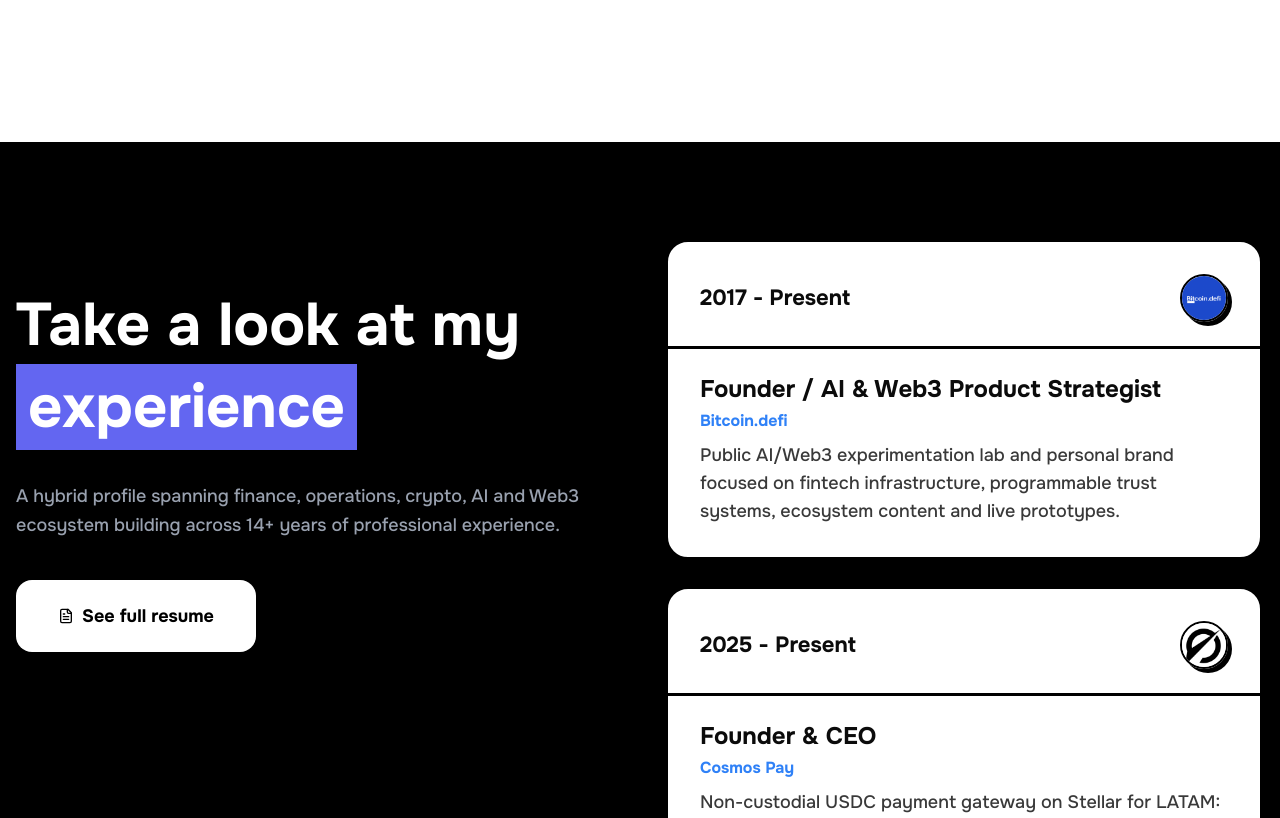
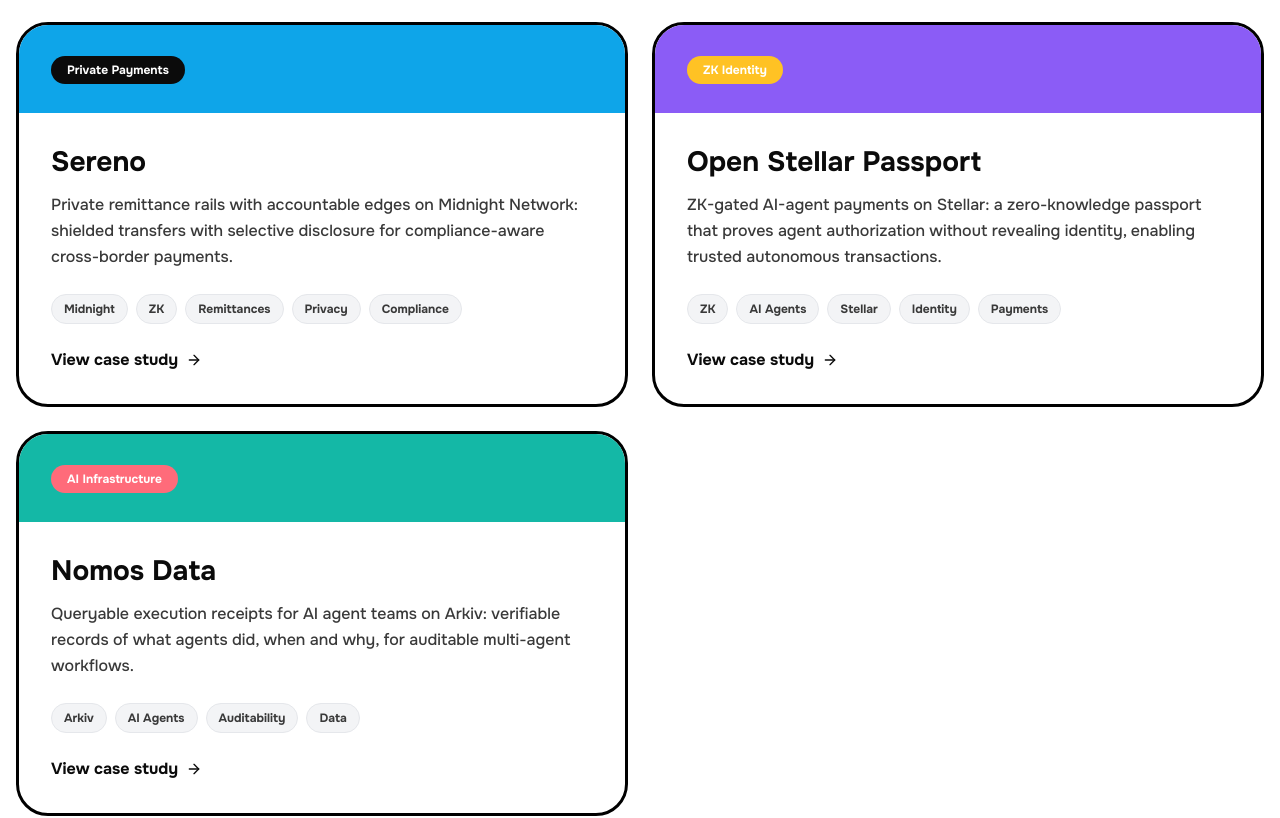
Before and after one commit to leocagli/portfolio-leocagli, a Next.js app: page / in a window 1280 px wide. Shown: the part 6341-7159 px from the top of the page. Built offline with nearby package versions, Linux system fonts and the light colour scheme.

Commit message:
Add Sereno, Open Stellar Passport and Nomos Data project cards (EN/ES)

```diff
--- a/components/portfolio-section.tsx
+++ b/components/portfolio-section.tsx
@@ -13,6 +13,9 @@
   { title: "Bridjet", bgColor: "bg-[#0B0B0B]", tagColor: "bg-[#2F81F7]", logo: "/logos/bridjet.jpeg", link: "https://github.com/Emanuel250YT/bridjet-dev-preview" },
   { title: "Open Vinito", bgColor: "bg-[#EC4899]", tagColor: "bg-[#FFC224]", logo: "/logos/open-vinito.jpeg", link: "https://v0-open-vinito.vercel.app/" },
   { title: "PlatanPay", bgColor: "bg-[#F59E0B]", tagColor: "bg-[#2F81F7]", logo: "/logos/platanpay-mascot.jpeg", link: "https://github.com/leocagli/platanpay-integrated-demo" },
+  { title: "Sereno", bgColor: "bg-[#0EA5E9]", tagColor: "bg-[#0B0B0B]", link: "https://sereno-kappa-eight.vercel.app" },
+  { title: "Open Stellar Passport", bgColor: "bg-[#8B5CF6]", tagColor: "bg-[#FFC224]", link: "https://bitcoindefi.github.io/open-stellar-passport/" },
+  { title: "Nomos Data", bgColor: "bg-[#14B8A6]", tagColor: "bg-[#FF6B7A]", link: "https://nomosdata.vercel.app" },
 ]
 
 const content = {
@@ -61,6 +64,21 @@
         description: "AI payment orchestration prototype where users delegate shopping tasks to agents with approval flows and programmable commerce logic.",
         tags: ["AI Commerce", "Payments", "Scraping", "Approval Flows"],
       },
+      {
+        category: "Private Payments",
+        description: "Private remittance rails with accountable edges on Midnight Network: shielded transfers with selective disclosure for compliance-aware cross-border payments.",
+        tags: ["Midnight", "ZK", "Remittances", "Privacy", "Compliance"],
+      },
+      {
+        category: "ZK Identity",
+        description: "ZK-gated AI-agent payments on Stellar: a zero-knowledge passport that proves agent authorization without revealing identity, enabling trusted autonomous transactions.",
+        tags: ["ZK", "AI Agents", "Stellar", "Identity", "Payments"],
+      },
+      {
+        category: "AI Infrastructure",
+        description: "Queryable execution receipts for AI agent teams on Arkiv: verifiable records of what agents did, when and why, for auditable multi-agent workflows.",
+        tags: ["Arkiv", "AI Agents", "Auditability", "Data"],
+      },
     ],
   },
   es: {
@@ -107,6 +125,21 @@
         category: "Comercio agéntico",
         description: "Prototipo de orquestación de pagos con IA donde los usuarios delegan compras a agentes con flujos de aprobación y lógica de comercio programable.",
         tags: ["Comercio IA", "Pagos", "Scraping", "Flujos de aprobación"],
+      },
+      {
+        category: "Pagos privados",
+        description: "Rieles de remesas privadas con bordes auditables sobre Midnight Network: transferencias protegidas con revelación selectiva para pagos transfronterizos compatibles con compliance.",
+        tags: ["Midnight", "ZK", "Remesas", "Privacidad", "Compliance"],
+      },
+      {
+        category: "Identidad ZK",
+        description: "Pagos de agentes IA con acceso ZK sobre Stellar: un pasaporte de conocimiento cero que prueba la autorización del agente sin revelar identidad, habilitando transacciones autónomas confiables.",
+        tags: ["ZK", "Agentes IA", "Stellar", "Identidad", "Pagos"],
+      },
+      {
+        category: "Infraestructura IA",
+        description: "Receipts de ejecución consultables para equipos de agentes IA sobre Arkiv: registros verificables de qué hicieron los agentes, cuándo y por qué, para flujos multiagente auditables.",
+        tags: ["Arkiv", "Agentes IA", "Auditabilidad", "Datos"],
       },
     ],
   },
```
